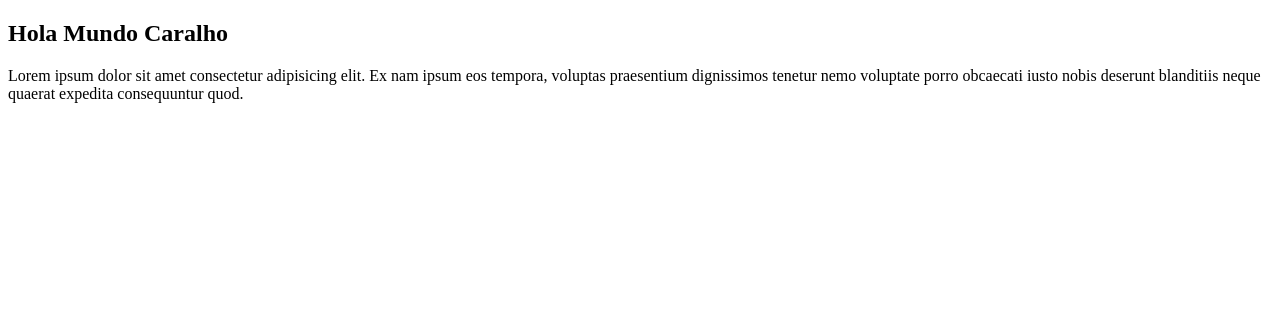
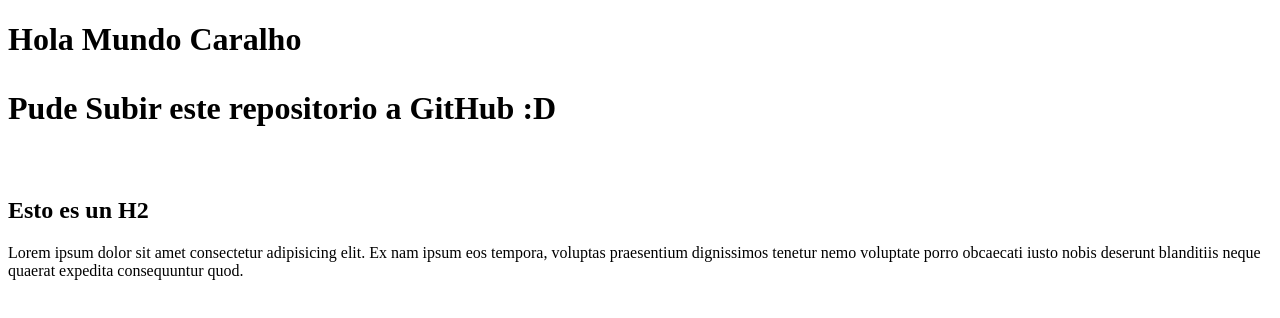
Before and after one commit to agumelga/proyectoDemoCursoPrework, a plain HTML site: page index.html in a window 1280 px wide. Drawn offline with Linux system fonts and the light colour scheme.

Commit message:
Cambios realizados a la prueba del primer repositorio de GitHub

```diff
--- a/index.html
+++ b/index.html
@@ -7,7 +7,14 @@
     <title>Hola Mundo</title>
 </head>
 <body>
-    <h2>Hola Mundo Caralho</h2>
+    <h1>
+        Hola Mundo Caralho
+        <br>
+        <p>Pude Subir este repositorio a GitHub :D</p>
+    </h1>
+    <br>
+    <h2>Esto es un H2</h2>
+
     <p>
         Lorem ipsum dolor sit amet consectetur adipisicing elit. Ex nam ipsum eos tempora, voluptas praesentium dignissimos tenetur nemo voluptate porro obcaecati iusto nobis deserunt blanditiis neque quaerat expedita consequuntur quod.
     </p>
```
